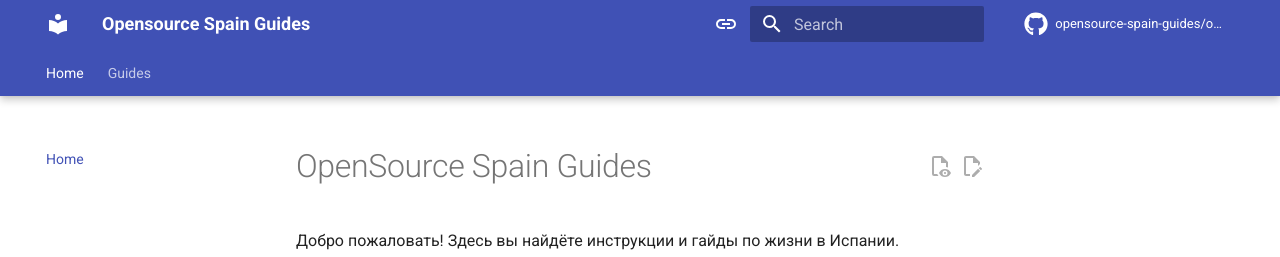
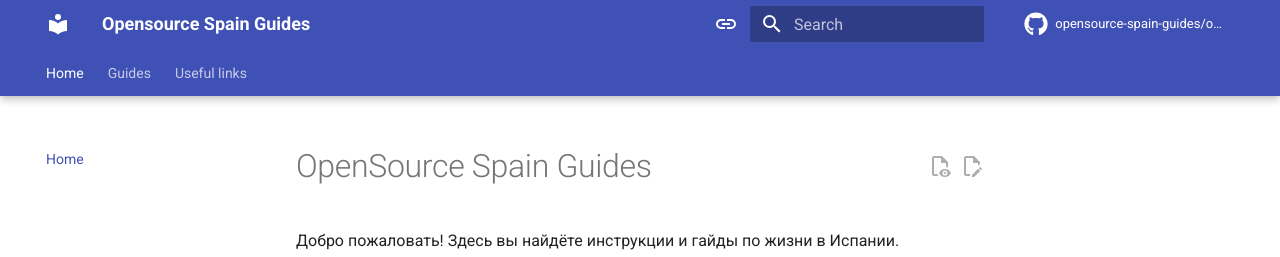
Before and after one commit to opensource-spain-guides/osg-site, an MkDocs documentation site: the page built from docs/index.md, in a window 1280 px wide. Shown: the top 257 px of the page. Built offline with MkDocs 1.6.1 and Material for MkDocs 9.7.7, drawn with Linux system fonts in a browser that asks for light colours; comment, search, counter and statistics services are not loaded.

Commit message:
Add page (empty) for useful links

```diff
--- a/mkdocs.yml
+++ b/mkdocs.yml
@@ -53,6 +53,8 @@ nav:
   - Guides:
     - guides/index.md
     - guides/guide-digital-certificate.md
+  - Useful links:
+    - links/index.md
 
 extra:
   analytics:
```
Also changed, not shown: docs/links/index.md (added).
